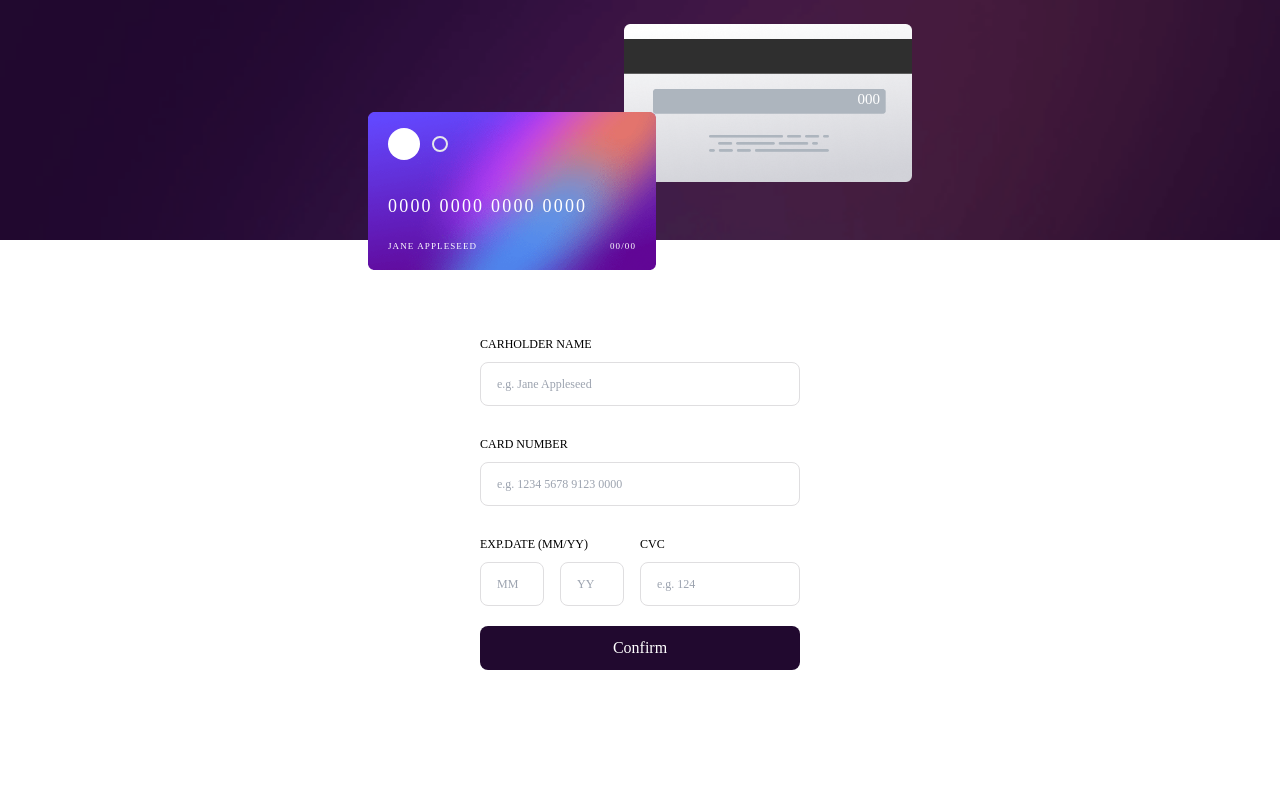
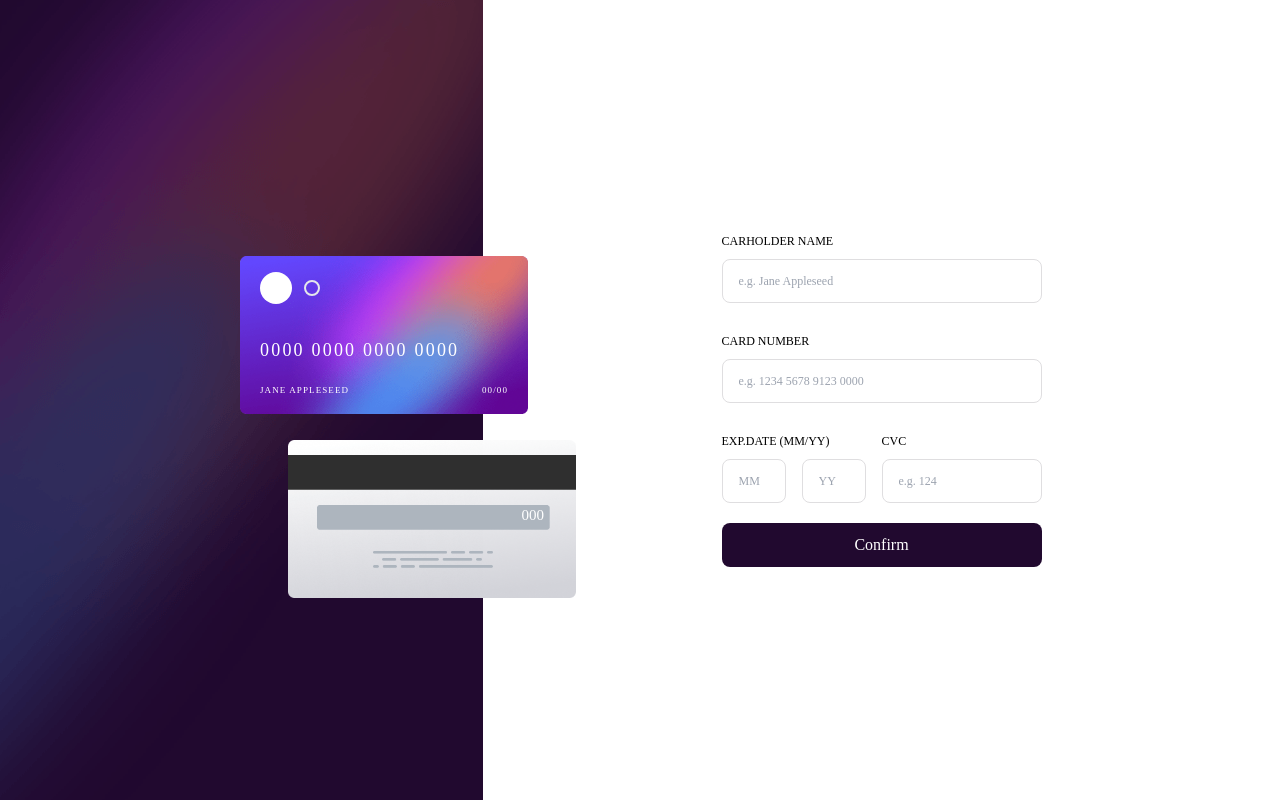
Before and after one commit to MariamKakushadze/interactive-card-details, a React (Create React App) app: page / in a window 1280 px wide. Built offline with nearby package versions, Linux system fonts and the light colour scheme.

Commit message:
made desktop design

```diff
--- a/src/App.js
+++ b/src/App.js
@@ -3,7 +3,7 @@ import Main from "./components/main";
 
 export default function App() {
   return (
-    <div className="flex flex-col">
+    <div className="flex flex-col lg:flex-row">
       <Main />
     </div>
   );
--- a/src/components/creditCard.js
+++ b/src/components/creditCard.js
@@ -1,14 +1,15 @@
 import React from "react";
 import back from "../images/bg-card-back.png";
 import front from "../images/bg-card-front.png";
+import "../index.css";
 
 export default function CreditCard({ name, number, mm, yy, cvcc }) {
   return (
-    <div className="bg">
+    <div className="bg h-full">
       <div className="relative h-72 max-w-xl m-auto">
-        <div className="absolute w-72 h-40 top-28 left-4 z-10">
+        <div className="absolute w-72 h-40 top-28 left-4 z-10 lg:top-64 lg:left-60">
           <img src={front} alt="" />
-          <div className="bg-white rounded-2xl w-8 h-8 absolute top-4 left-5"></div>
+          <div className="bg-white rounded-2xl w-8 h-8 absolute top-4 left-5 "></div>
           <div className="rounded-2xl w-4 h-4 absolute top-6 left-16 border-2"></div>
           <p className="text-white absolute top-20 left-5 text-lg tracking-widest">
             {number}
@@ -20,7 +21,7 @@ export default function CreditCard({ name, number, mm, yy, cvcc }) {
             {mm}/{yy}
           </p>
         </div>
-        <div className="absolute w-72 h-40 top-6 right-4">
+        <div className="absolute w-72 h-40 top-6 right-4 lg:top-[440px] lg:left-72">
           <img src={back} alt="" />
           <p className=" text-white absolute top-16 right-8 text-[15px]">
             {cvcc}
--- a/src/components/form.js
+++ b/src/components/form.js
@@ -93,7 +93,7 @@ export default function Form({
   return (
     <>
       <form
-        className="max-w-xl flex flex-col gap-5 mt-24 mx-auto"
+        className="max-w-xl flex flex-col gap-5 mt-24 mx-auto lg:align-middle lg:justify-center lg:mt-0"
         onSubmit={submitHandler}
       >
         <div className="flex flex-col text-xs gap-2.5">
--- a/src/components/submited.js
+++ b/src/components/submited.js
@@ -19,7 +19,7 @@ export default function Submited({
   };
   return (
     <>
-      <form className="max-w-xl flex flex-col gap-5 mt-20 mx-auto">
+      <form className="max-w-xl flex flex-col gap-5 mt-20 mx-auto lg:align-middle lg:justify-center lg:mt-0">
         <div className="flex flex-col text-xs gap-5 text-center">
           <img src={done} alt="" className="w-20 h-20 mx-auto" />
           <h2
--- a/src/index.css
+++ b/src/index.css
@@ -15,3 +15,14 @@ body {
   background-size: cover;
   max-height: 240px;
 }
+
+@media only screen and (min-width: 1024px) {
+  .bg {
+    width: unset;
+    background-image: url("./images/bg-main-desktop.png");
+    background-repeat: no-repeat;
+    width: 483px;
+    height: 100vh;
+    max-height: 100%;
+  }
+}
```
